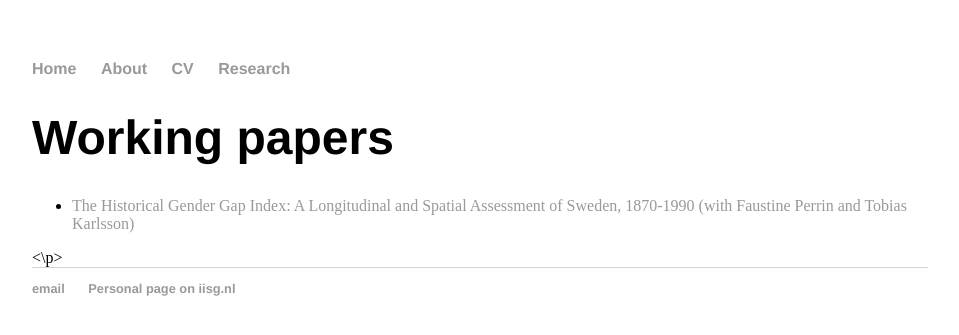
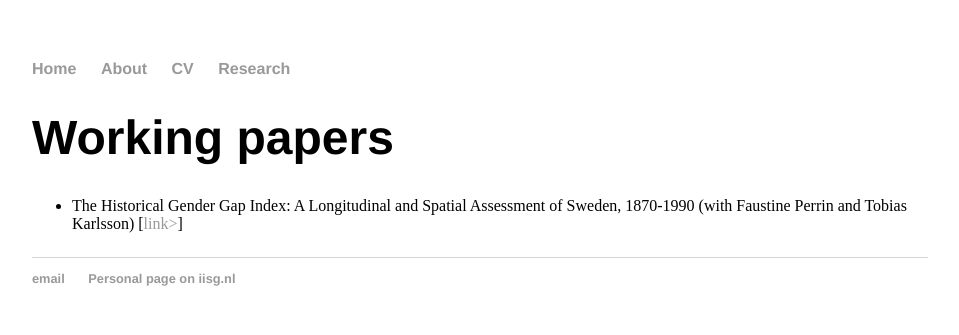
Before and after one commit to kok-joris/kok-joris.github.io, a Jekyll site: the page built from research/index.html, in a window 1280 px wide. Shown: the top 335 px of the page, without its empty margins (160-1119 px from the left). Built offline with Jekyll 4.4.1, drawn with Linux system fonts in a browser that asks for light colours; Markdown is read by kramdown in place of the engine named in the settings.

Commit message:
Update index.html
Tried to add [link] instead of the whole paper being a hyperlink

```diff
--- a/research/index.html
+++ b/research/index.html
@@ -6,9 +6,8 @@ title: Research
 	<h1>Working papers</h1>
 <p>
   <ul>
-  <li><a href="https://ideas.repec.org/p/hhs/luekhi/0217.html">
-The Historical Gender Gap Index: A Longitudinal and Spatial Assessment of Sweden, 1870-1990 (with Faustine Perrin and Tobias Karlsson)</a></li>
+  <li>The Historical Gender Gap Index: A Longitudinal and Spatial Assessment of Sweden, 1870-1990 (with Faustine Perrin and Tobias Karlsson) [<a href="https://ideas.repec.org/p/hhs/luekhi/0217.html">link></a>]</li>
 
 </ul>
-<\p>
+</p>
 </div><!-- /.blurb -->
```
